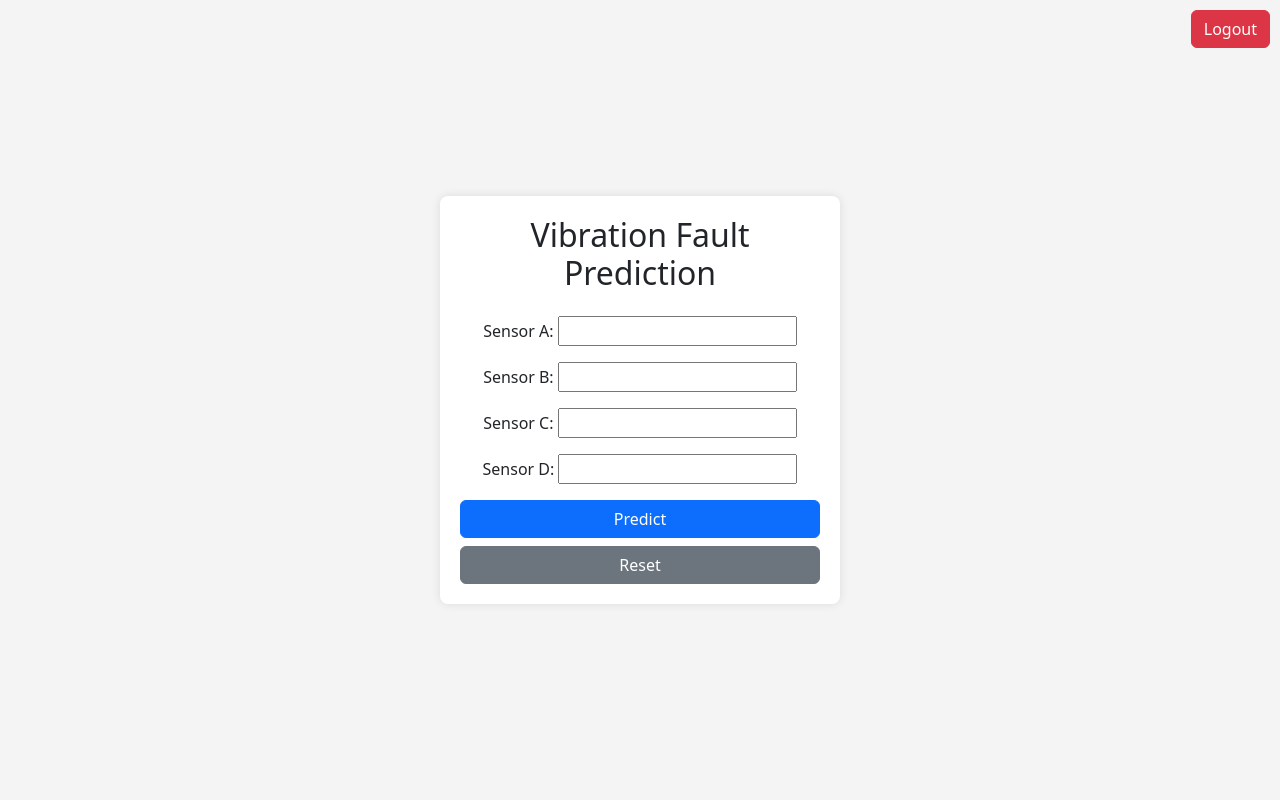
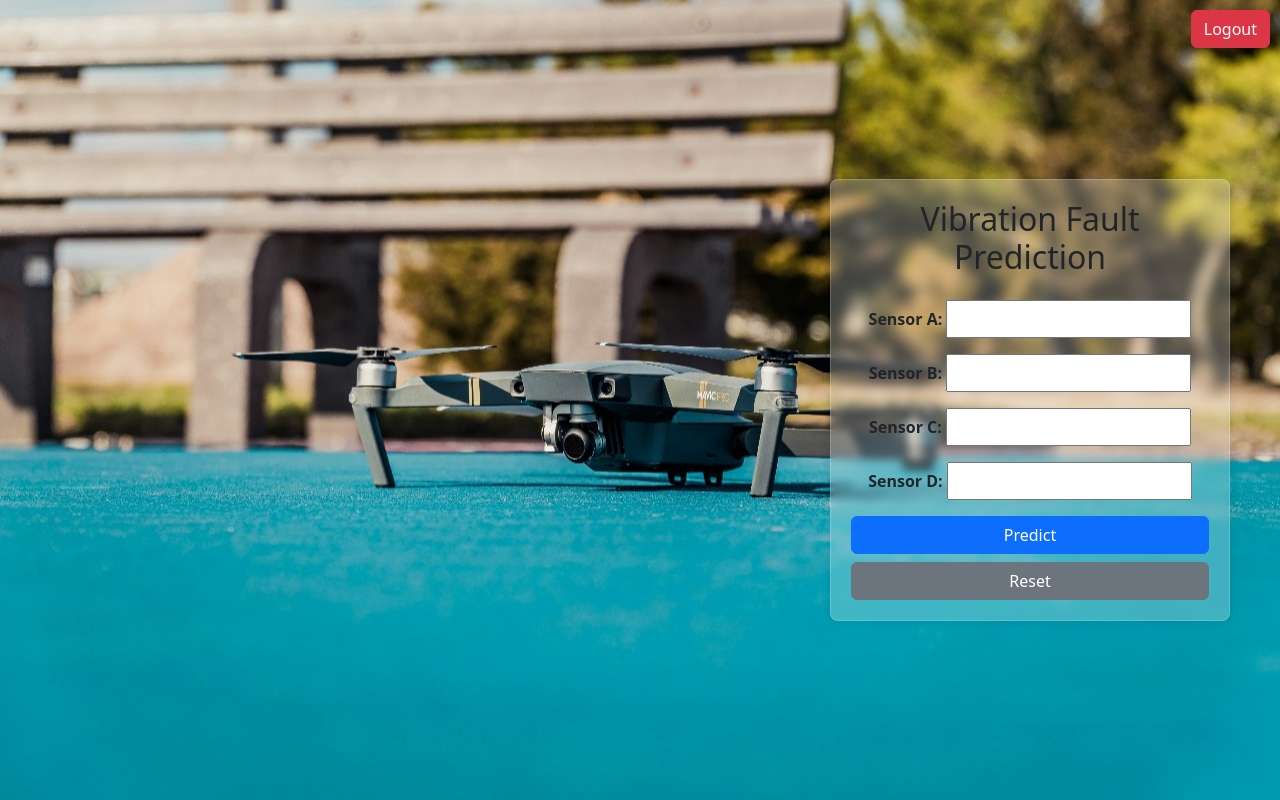
Before and after one commit to Jayasurya-T-Appu/dron_vibration_detection, a Django app: page /predict/ in a window 1280 px wide. Run offline with Django 5.2, Linux system fonts and the light colour scheme; parts of the project's set-up code (start-up, migrations or seed data) failed here and were passed over.

Commit message:
UI changes

```diff
--- a/drone_fault_detection/prediction/templates/login.html
+++ b/drone_fault_detection/prediction/templates/login.html
@@ -15,7 +15,7 @@
         }
 
         .main_container {
-            background-image: url("{% static 'my_app/images/dron.jpg' %}");
+            background-image: url("{% static 'my_app/images/drone3.jpg' %}");
             background-repeat: no-repeat;
             background-position: center;
             background-size: cover;
@@ -37,11 +37,11 @@
 
         .title_container {
             width: 600px;
-            color: white;
+            color: black;
         }
 
         .login_container {
-            background: white;
+            /* background: white; */
             padding: 20px;
             border-radius: 8px;
             box-shadow: 0px 0px 10px rgba(0, 0, 0, 0.1);
--- a/drone_fault_detection/prediction/templates/predict_form.html
+++ b/drone_fault_detection/prediction/templates/predict_form.html
@@ -1,23 +1,44 @@
+{% load static %}
 <!DOCTYPE html>
 <html>
 <head>
     <title>Fault Prediction</title>
     <link rel="stylesheet" href="https://cdn.jsdelivr.net/npm/bootstrap@5.3.0/dist/css/bootstrap.min.css">
     <style>
+            * {
+            margin: 0;
+            padding: 0;
+            box-sizing: border-box;
+        }
         body {
-            background-color: #f4f4f4;
+            background-image: url("{% static 'my_app/images/drone2.jpg' %}");
+            background-repeat: no-repeat;
+            background-position: center;
+            background-size: cover;
             display: flex;
-            justify-content: center;
+            justify-content: end;
             align-items: center;
             height: 100vh;
         }
         .container {
-            background: white;
+            margin-right: 50px;
+            background: rgba( 255, 255, 255, 0.25 );
+box-shadow: 0 8px 32px 0 rgba( 31, 38, 135, 0.37 );
+backdrop-filter: blur( 4px );
+-webkit-backdrop-filter: blur( 4px );
+border-radius: 10px;
+border: 1px solid rgba( 255, 255, 255, 0.18 );
             padding: 20px;
             border-radius: 8px;
             box-shadow: 0px 0px 10px rgba(0, 0, 0, 0.1);
             width: 400px;
             text-align: center;
+        }
+        label{
+            font-weight: 600;
+        }
+        input{
+            padding: 5px;
         }
     </style>
     <script>
```
Also changed, not shown: drone_fault_detection/db.sqlite3, drone_fault_detection/static/my_app/images/drone2.jpg (added), drone_fault_detection/static/my_app/images/drone3.jpg (added).
